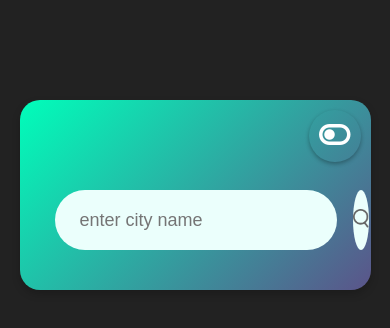
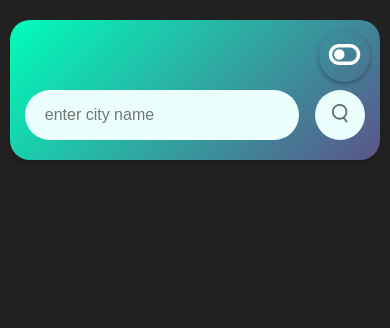
Before and after one commit to jeswinsj/weather-app, a plain HTML site: page index.html in a window 390 px wide. Drawn offline with Linux system fonts and the light colour scheme.

Commit message:
Making responsive

```diff
--- a/style.css
+++ b/style.css
@@ -202,3 +202,28 @@ body.dark-mode #dark-mode-toggle {
     opacity: 1;
   }
 }
+
+/* Responsive adjustments for mobile devices */
+@media screen and (max-width: 768px) {
+  .card {
+    width: 95%;
+    margin: 20px auto;
+    padding: 20px 15px;
+  }
+  .weather h1 {
+    font-size: 60px;
+  }
+  .weather h2 {
+    font-size: 35px;
+    margin-top: 0;
+  }
+  .search input {
+    font-size: 16px;
+    padding: 8px 20px;
+    height: 50px;
+  }
+  .search button {
+    width: 50px;
+    height: 50px;
+  }
+}
```
